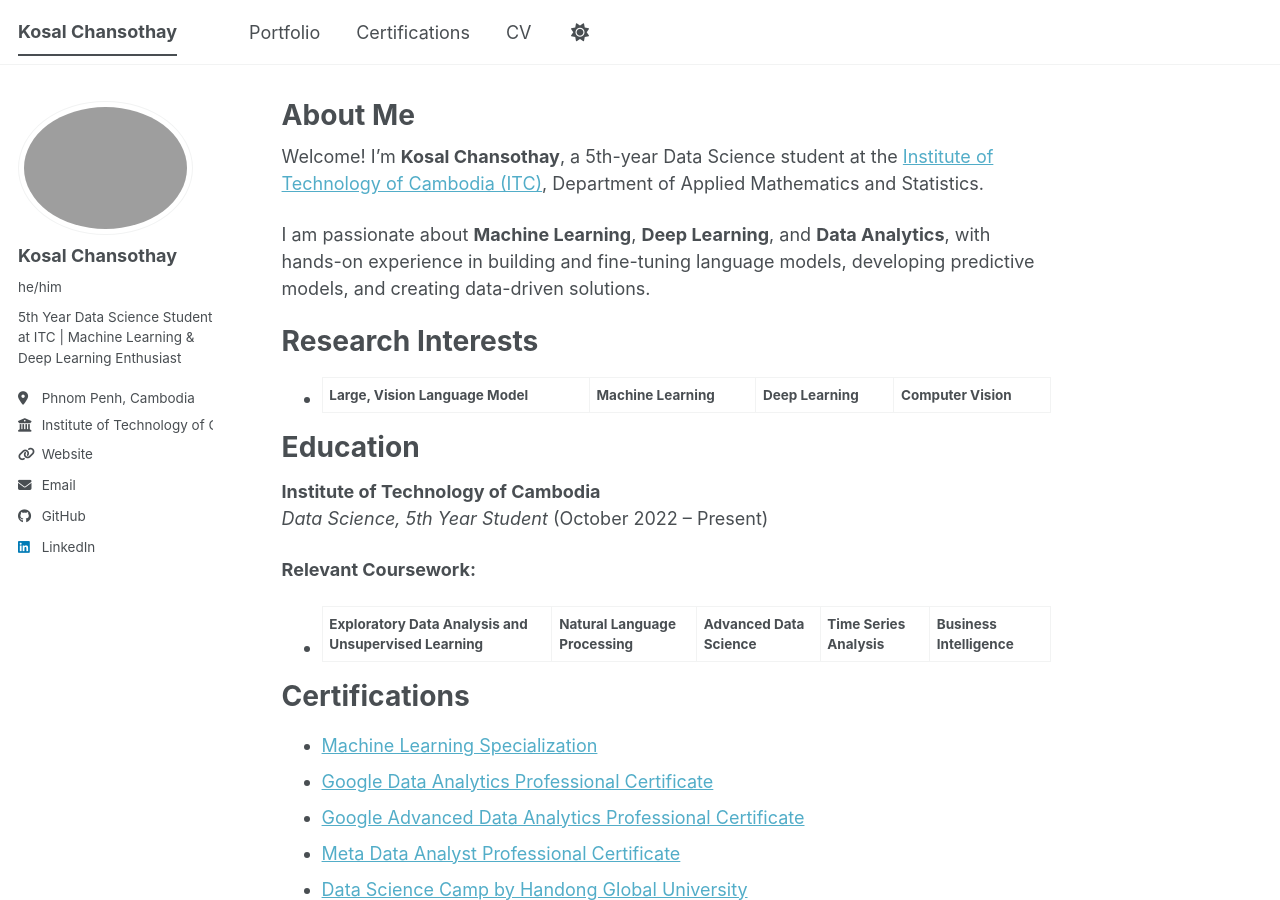
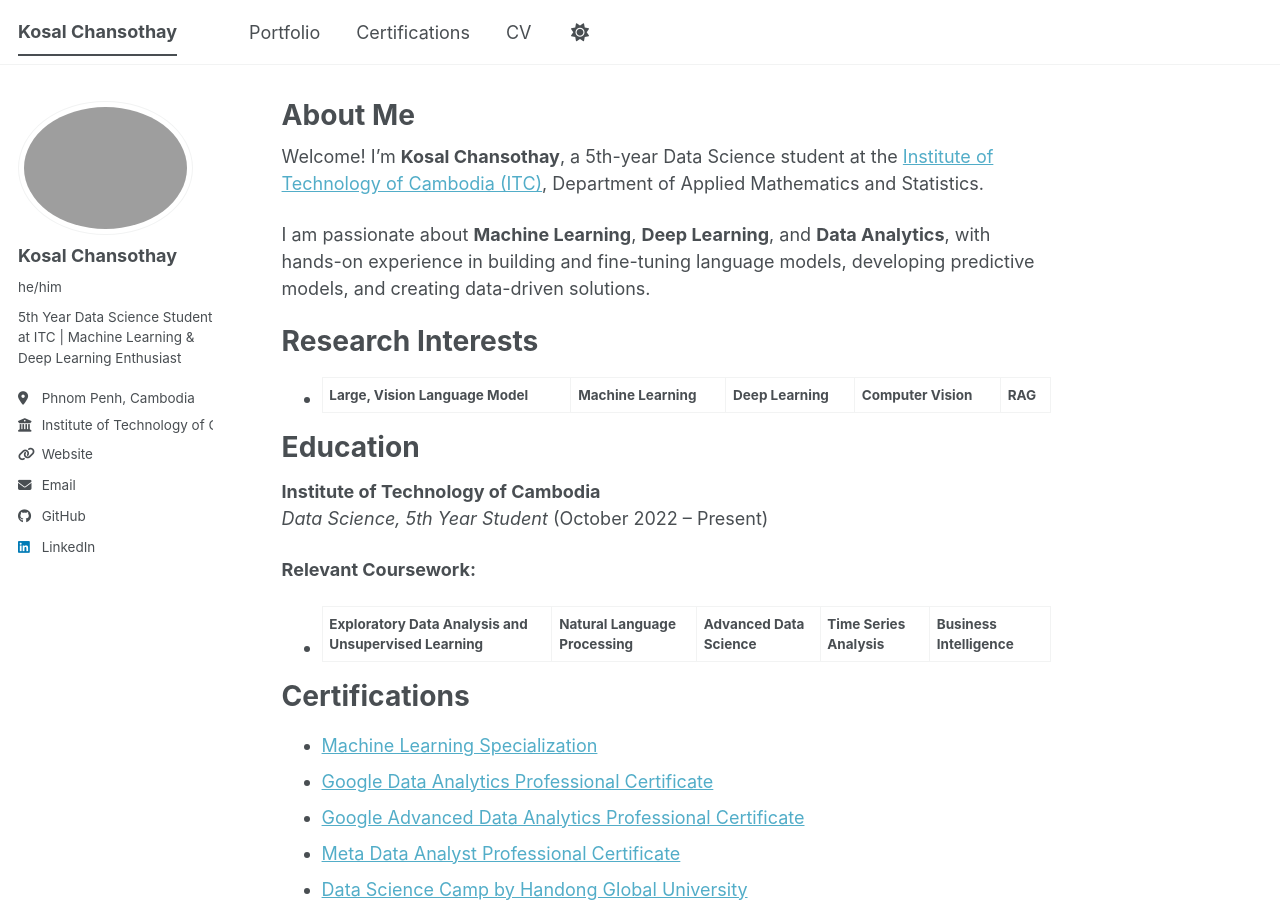
Before and after one commit to KosalChansothay/kosalchansothay.github.io, a Jekyll site: the page built from _pages/about.md, in a window 1280 px wide and 900 px high. Built offline with Jekyll 4.4.1, drawn with Linux system fonts in a browser that asks for light colours; a script bundle is joined from its source files by our own code; library files that are not in the unit come from our copies.

Commit message:
update me

```diff
--- a/_pages/about.md
+++ b/_pages/about.md
@@ -13,7 +13,7 @@ I am passionate about **Machine Learning**, **Deep Learning**, and **Data Analyt
 
 Research Interests
 ======
-- **Large, Vision Language Model** | **Machine Learning** | **Deep Learning** | **Computer Vision**
+- **Large, Vision Language Model** | **Machine Learning** | **Deep Learning** | **Computer Vision** | **RAG**
 
 Education
 ======
```
